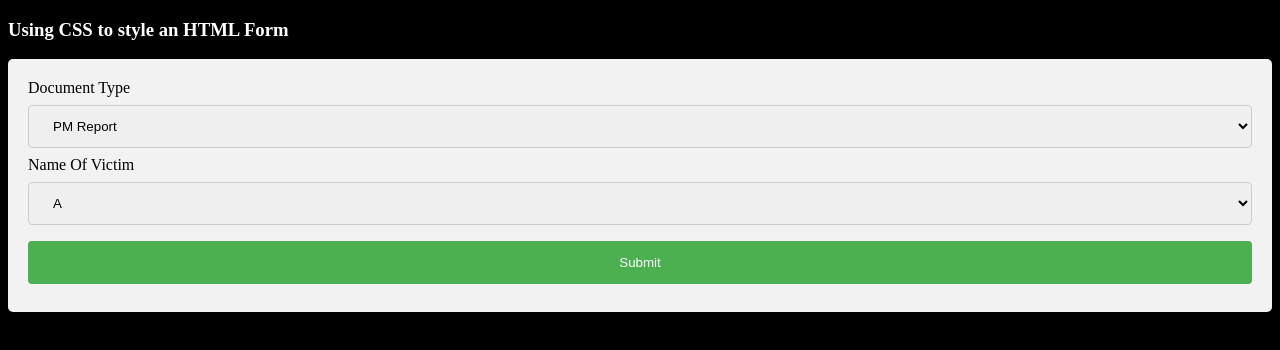
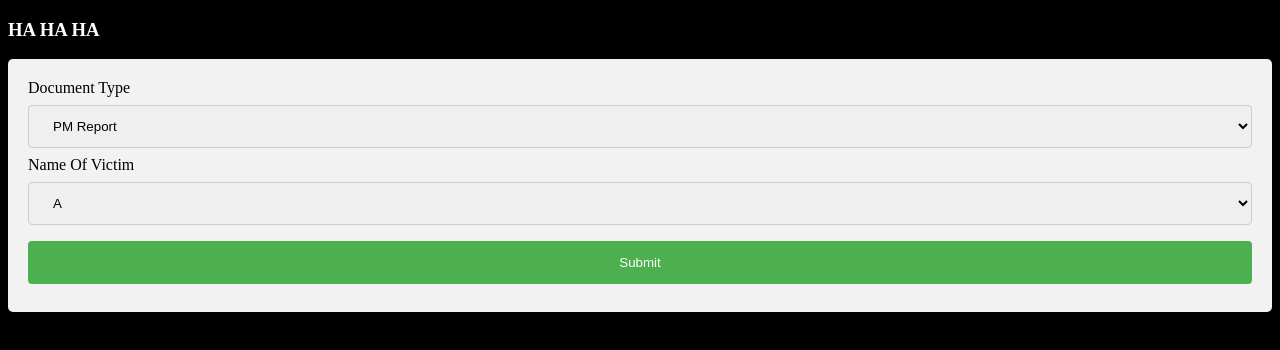
Before and after one commit to rajdeepyadav004/CSI, a plain HTML site: page documents.html in a window 1280 px wide. Drawn offline with Linux system fonts and the light colour scheme.

Commit message:
Minor change

```diff
--- a/documents.html
+++ b/documents.html
@@ -39,7 +39,7 @@ div {
 </style>
 <body>
 
-<h3 style = "color:white;"">Using CSS to style an HTML Form</h3>
+<h3 style = "color:white;"">HA HA HA</h3>
 
 <div>
   <form action="/action_page.php">
```
